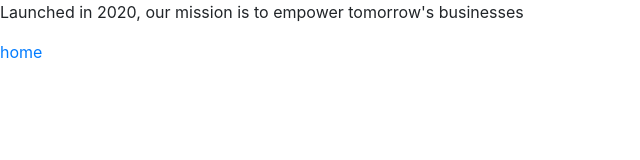
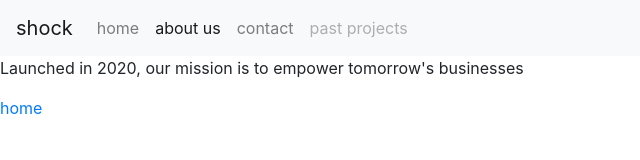
Before and after one commit to shocksystems/home, a plain HTML site: page about.html in a window 1280 px wide. Shown: the whole page, without its empty margins (0-640 px from the left). Drawn offline with nearby package versions, Linux system fonts and the light colour scheme.

Commit message:
add navbar to all other pages, disable 'past projects' for now

```diff
--- a/about.html
+++ b/about.html
@@ -7,6 +7,17 @@
     <title>about us</title>
   </head>
   <body>
+    <nav class="navbar navbar-expand-lg navbar-light bg-light">
+      <span class="navbar-brand" href="#">shock</span>
+      <div class="">
+        <ul class="navbar-nav">
+          <li class="nav-item"><a class="nav-link" href="index.html">home</a></li>
+          <li class="nav-item active"><a class="nav-link" href="#">about us</a></li>
+          <li class="nav-item"><a class="nav-link" href="contact.html">contact</a></li>
+          <li class="nav-item"><a class="nav-link disabled" href="#">past projects</a></li>
+        </ul>
+      </div>
+    </nav>
     <p>Launched in 2020, our mission is to empower tomorrow's businesses</p>
     <p><a href="index.html">home</a></p>
   </body>
```
Also changed, not shown: contact.html (+11 -0 lines), index.html (+1 -1 lines).
